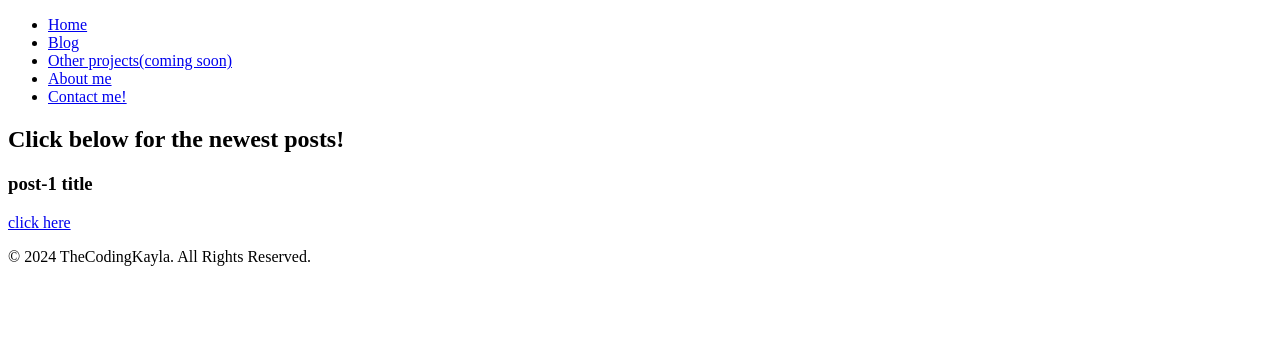
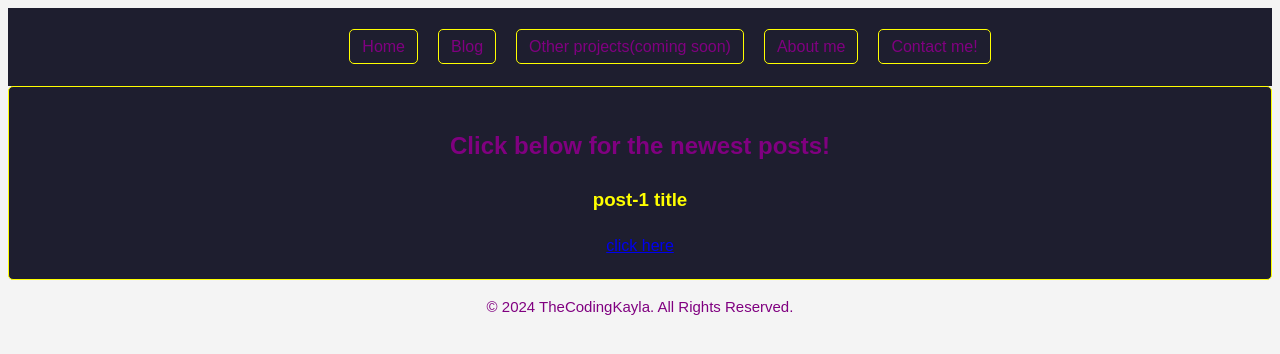
Before and after one commit to sparkingstreet/thecodingkaylablog, a plain HTML site: page index.html in a window 1280 px wide. Drawn offline with Linux system fonts and the light colour scheme; files that its build step writes are made by us from their sources.

Commit message:
Update index.html

```diff
--- a/index.html
+++ b/index.html
@@ -4,7 +4,7 @@
         <meta charset="UTF-8">
         <meta name="viewport" content="width=device-width, initial-scale=1.0">
         <title>The Coding Kayla</title>
-        <link rel="stylesheet" href="css/home.css">
+        <link rel="stylesheet" href="css/index.css">
     </head>
     <body>
         <header>
```
